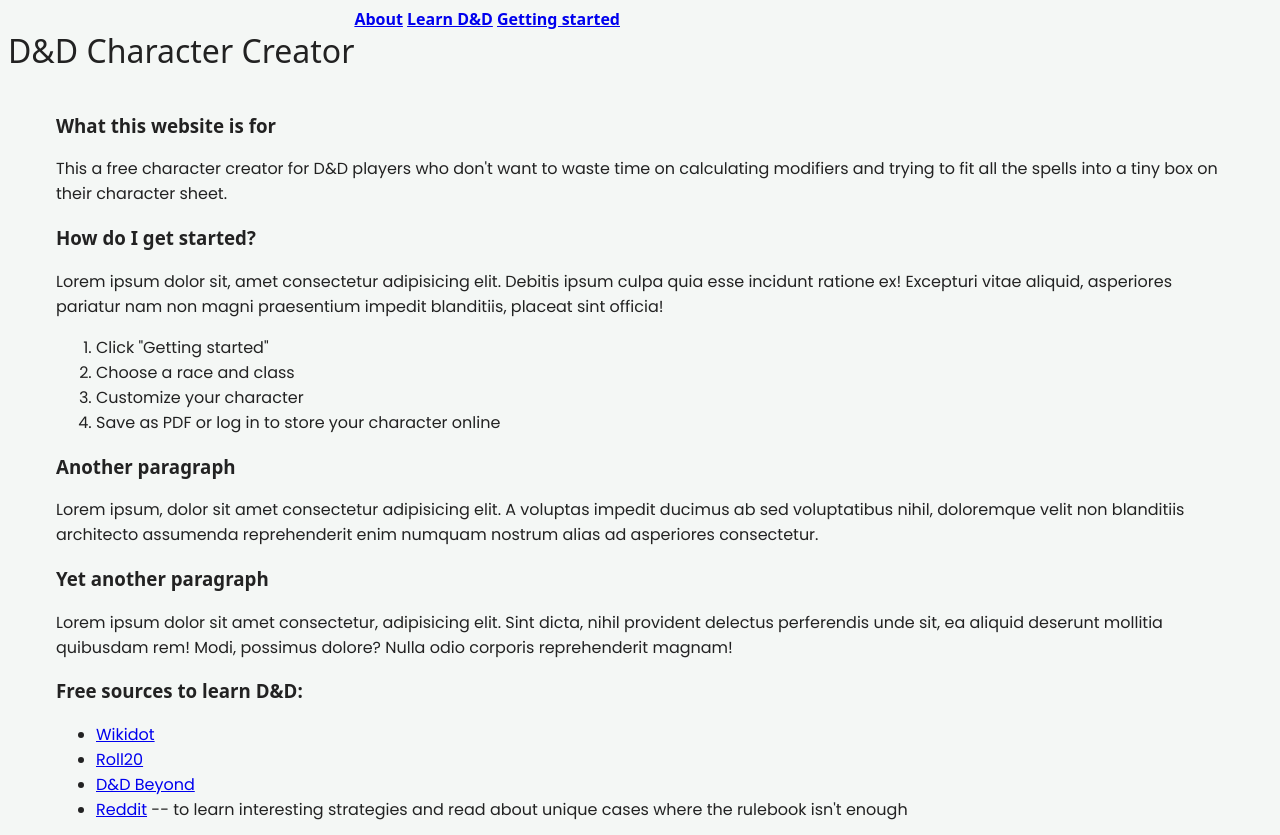
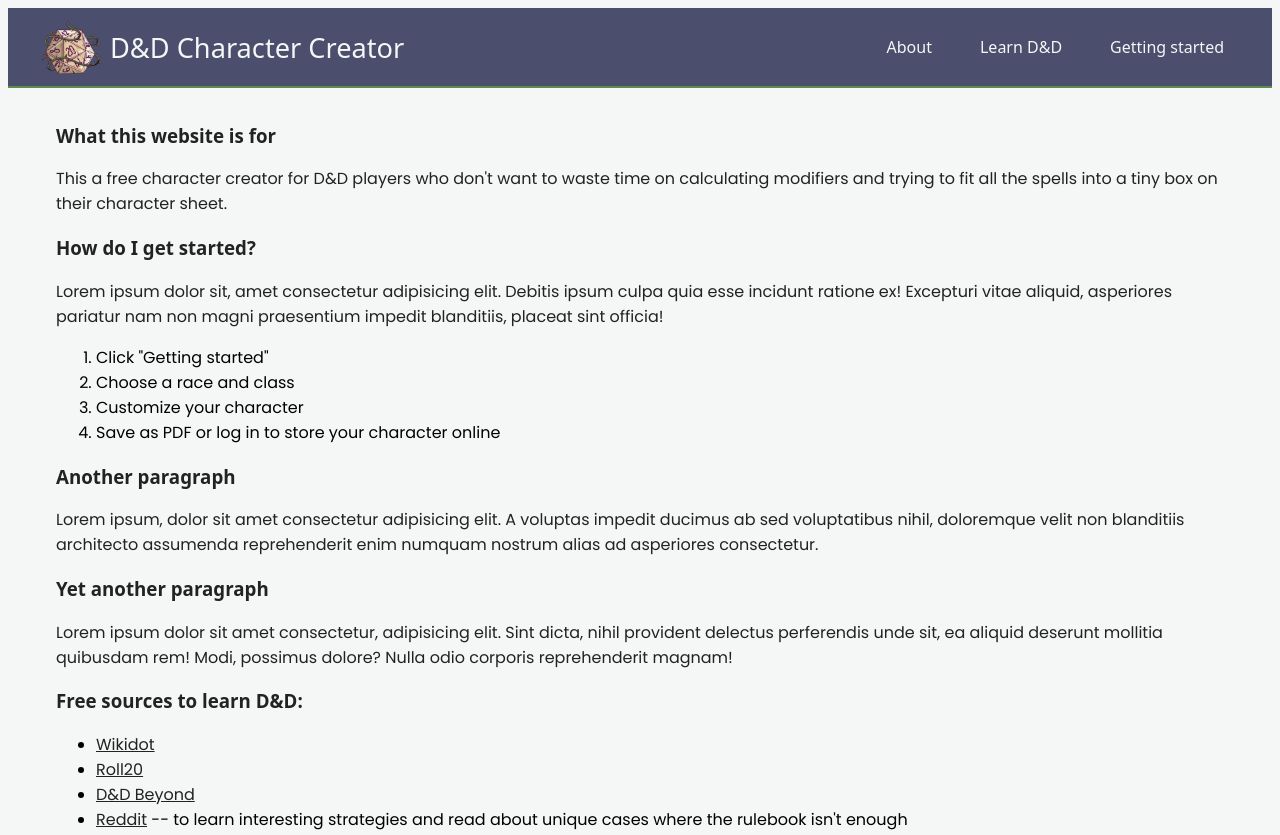
Before and after one commit to LunarThePriest/dnd-character-creator, a plain HTML site: page index.html in a window 1280 px wide. Shown: the top 835 px of the page. Drawn offline with Linux system fonts and the light colour scheme; a web font is replaced by a local one.

Commit message:
update dice.png, almost finish header.css

```diff
--- a/index.html
+++ b/index.html
@@ -4,6 +4,7 @@
     <meta charset="UTF-8" />
     <meta name="viewport" content="width=device-width, initial-scale=1.0" />
     <link rel="stylesheet" href="styles/styles.css" />
+    <link rel="stylesheet" href="styles/header.css" />
     <link rel="preconnect" href="https://fonts.googleapis.com" />
     <link rel="preconnect" href="https://fonts.gstatic.com" crossorigin />
     <link href="https://fonts.googleapis.com/css2?family=Monomakh&family=Poppins:ital,wght@0,100;0,200;0,300;0,400;0,500;0,600;0,700;0,800;0,900;1,100;1,200;1,300;1,400;1,500;1,600;1,700;1,800;1,900&family=Sekuya&display=swap" rel="stylesheet">
@@ -11,9 +12,11 @@
   </head>
   <body>
     <header>
-      <img src="assets/img/dice.png" alt="" />
-      <h1>D&D Character Creator</h1>
-      <nav>
+      <div class="logo">
+        <img src="assets/img/dice.png" alt="" class="logo-img"/>
+        <h1>D&D Character Creator</h1>
+      </div>
+      <nav class="nav-menu">
         <a href="#about">About</a>
         <a href="#sources">Learn D&D</a>
         <a href="#form">Getting started</a>
--- /dev/null
+++ b/styles/header.css
@@ -0,0 +1,73 @@
+header {
+  display: flex;
+  justify-content: space-between;
+  height: 80px;
+  padding: 0 1.5rem;
+  background-color: #4b4e6dff;
+  color: #f4f7f5ff;
+  position: sticky;
+  top: 0;
+  border-bottom: 2px solid #618b4aff;
+}
+
+header > img {
+  height: 100%;
+}
+
+.logo {
+  display: flex;
+  align-items: center;
+  width: 200px;
+}
+
+.logo-img {
+  object-fit: contain;
+}
+
+.logo > h1 {
+  font-family: "Sekuya", system-ui;
+  font-weight: 400;
+  font-style: normal;
+  font-size: 0.7rem;
+}
+
+@media (min-width: 960px) {
+  .logo{
+    width: 50%;
+  }
+  .logo > h1 {
+    font-size: 1.7rem;
+  }
+}
+
+.nav-menu {
+  display: flex;
+  align-items: center;
+  font-family: "Monomakh", system-ui;
+  font-weight: bold;
+  font-style: normal;
+}
+
+.nav-menu > a {
+  color: #f4f7f5ff;
+  padding: 0.75rem 1.5rem;
+  text-decoration: none;
+  font-size: 1rem;
+  font-weight: 500;
+}
+
+/* @media (min-width: 768px) {
+  .nav-menu {
+    display: flex;
+    position: static;
+    flex-direction: row;
+    width: auto;
+    padding: 0;
+    gap: 1.5rem;
+  }
+
+  .nav-menu a {
+    padding: 0.5rem 0.25rem;
+    position: relative;
+  }
+} */
--- a/styles/styles.css
+++ b/styles/styles.css
@@ -12,17 +12,11 @@ main {
     padding: 1rem 3rem;
 }
 
-h1, h3, p, li {
+h3, p, a {
   color: #222222ff;
 }
 
-h1 {
-  font-family: "Sekuya", system-ui;
-  font-weight: 400;
-  font-style: normal;
-}
-
-h3, nav {
+h3 {
   font-family: "Monomakh", system-ui;
   font-weight: bold;
   font-style: normal;
@@ -32,11 +26,6 @@ p, li, table {
   font-family: "Poppins", sans-serif;
   font-weight: 400;
   font-style: normal;
-}
-
-header {
-  display: flex;
-  height: 70px;
 }
 
 img {
```
Also changed, not shown: styles/fontstyles.css (added, +119 -0 lines), assets/img/dice.png (added), assets/img/dice.webp (deleted).
